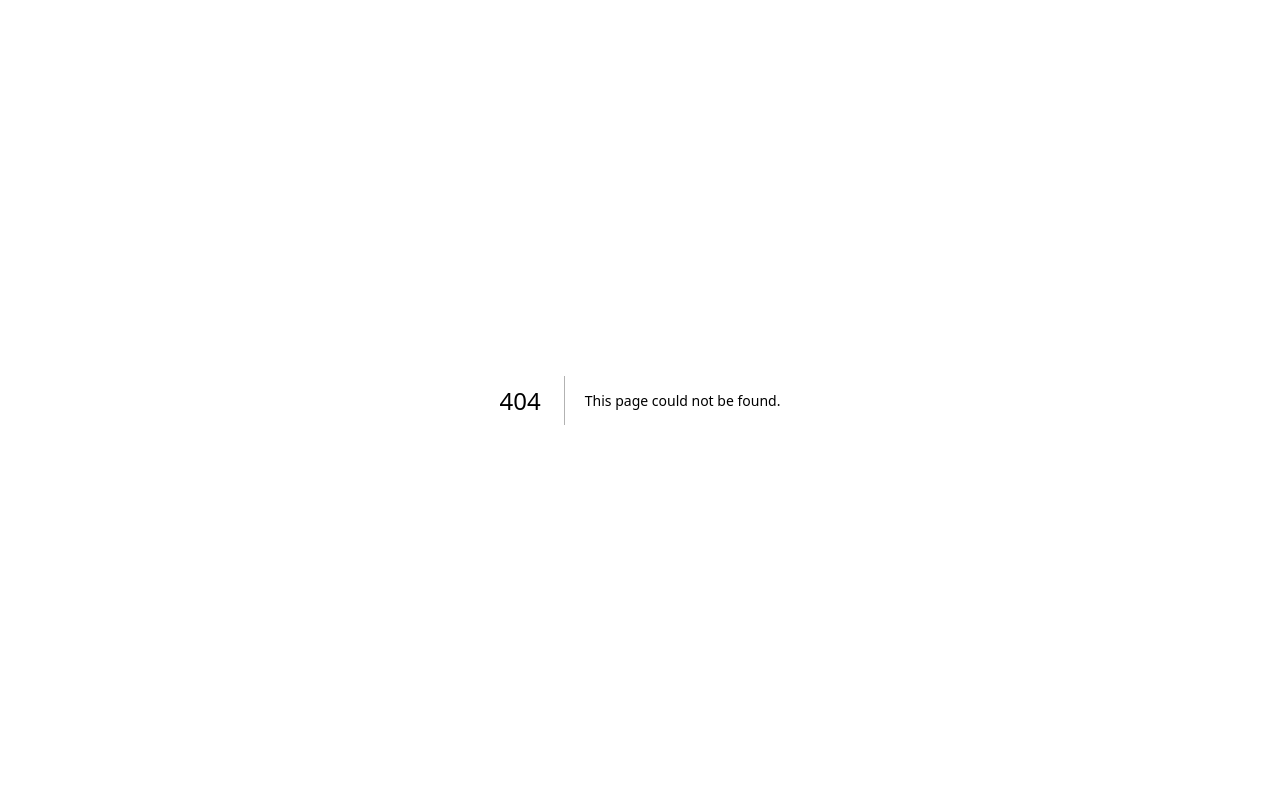
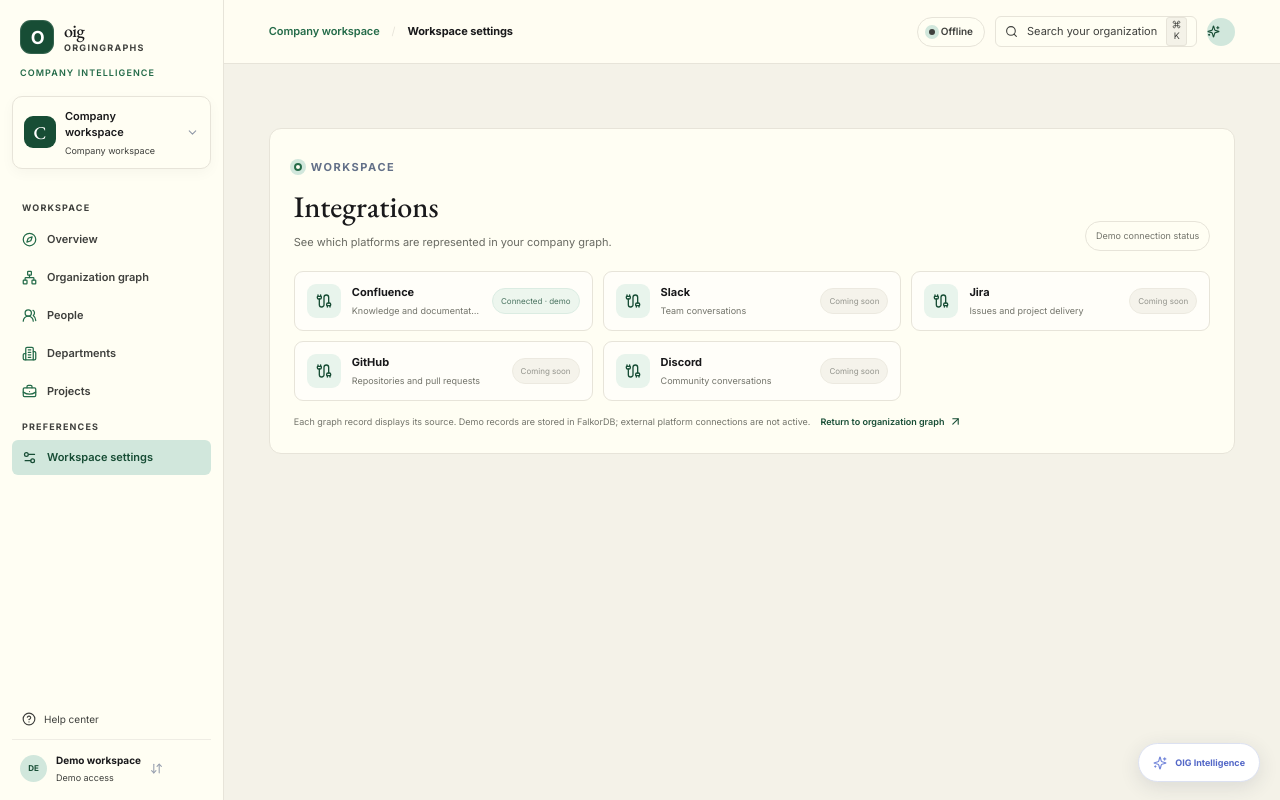
Before and after one commit to Garima040106/OrgInGraphs, a Next.js app in the folder frontend/: page /settings in a window 1280 px wide. Before the commit this address had no page. Built offline with nearby package versions, Linux system fonts and the light colour scheme; no server answers.

Commit message:
Update frontend UI

```diff
--- a/frontend/app/(workspace)/dashboard/page.tsx
+++ b/frontend/app/(workspace)/dashboard/page.tsx
@@ -72,32 +72,6 @@
           focusRequest={focus.request}
         />
       )}
-      <section className="workspace-settings" id="settings" aria-labelledby="workspace-settings-title">
-        <div className="workspace-settings-heading">
-          <div><span className="eyebrow"><span className="eyebrow-mark" /> Workspace</span><h2 id="workspace-settings-title">Integrations</h2><p>See which platforms are represented in your company graph.</p></div>
-          <span className="settings-demo-note">Demo connection status</span>
-        </div>
-        <div className="integration-settings-grid">
-          <IntegrationSetting name="Confluence" detail="Knowledge and documentation" status="Connected · demo" connected />
-          <IntegrationSetting name="Slack" detail="Team conversations" status="Coming soon" />
-          <IntegrationSetting name="Jira" detail="Issues and project delivery" status="Coming soon" />
-          <IntegrationSetting name="GitHub" detail="Repositories and pull requests" status="Coming soon" />
-          <IntegrationSetting name="Discord" detail="Community conversations" status="Coming soon" />
-        </div>
-        <p className="settings-source-note">Each graph record displays its source. Demo records are stored in FalkorDB; external platform connections are not active.</p>
-      </section>
     </>
   );
 }
-
-function IntegrationSetting({ name, detail, status, connected = false }: { name: string; detail: string; status: string; connected?: boolean }) {
-  return (
-    <article className="integration-setting">
-      <div className="integration-setting-mark" aria-hidden="true">{name.slice(0, 1)}</div>
-      <div className="integration-setting-copy"><b>{name}</b><span>{detail}</span></div>
-      <button className={`integration-setting-status ${connected ? "connected" : ""}`} type="button" disabled aria-label={`${name}: ${status}`}>
-        {status}
-      </button>
-    </article>
-  );
-}
--- /dev/null
+++ b/frontend/app/(workspace)/settings/page.tsx
@@ -0,0 +1,39 @@
+import { ArrowUpRight, Cable } from "lucide-react";
+
+const integrations = [
+  { name: "Confluence", detail: "Knowledge and documentation", status: "Connected · demo", connected: true },
+  { name: "Slack", detail: "Team conversations", status: "Coming soon" },
+  { name: "Jira", detail: "Issues and project delivery", status: "Coming soon" },
+  { name: "GitHub", detail: "Repositories and pull requests", status: "Coming soon" },
+  { name: "Discord", detail: "Community conversations", status: "Coming soon" },
+];
+
+export default function WorkspaceSettingsPage() {
+  return (
+    <section className="workspace-settings" aria-labelledby="workspace-settings-title">
+      <div className="workspace-settings-heading">
+        <div>
+          <span className="eyebrow"><span className="eyebrow-mark" /> Workspace</span>
+          <h1 id="workspace-settings-title">Integrations</h1>
+          <p>See which platforms are represented in your company graph.</p>
+        </div>
+        <span className="settings-demo-note">Demo connection status</span>
+      </div>
+      <div className="integration-settings-grid">
+        {integrations.map(({ name, detail, status, connected }) => (
+          <article className="integration-setting" key={name}>
+            <div className="integration-setting-mark" aria-hidden="true"><Cable size={16} /></div>
+            <div className="integration-setting-copy"><b>{name}</b><span>{detail}</span></div>
+            <button className={`integration-setting-status ${connected ? "connected" : ""}`} type="button" disabled aria-label={`${name}: ${status}`}>
+              {status}
+            </button>
+          </article>
+        ))}
+      </div>
+      <div className="settings-source-note">
+        <span>Each graph record displays its source. Demo records are stored in FalkorDB; external platform connections are not active.</span>
+        <a href="/dashboard">Return to organization graph <ArrowUpRight size={13} /></a>
+      </div>
+    </section>
+  );
+}
--- a/frontend/app/globals.css
+++ b/frontend/app/globals.css
@@ -2215,6 +2215,7 @@
   margin-bottom: 20px;
 }
 
+.workspace-settings-heading h1,
 .workspace-settings-heading h2 {
   margin: 7px 0 0;
   color: #19191B;
@@ -2316,6 +2317,19 @@
   color: #73746b;
   font-size: 9px;
   line-height: 1.6;
+}
+
+.settings-source-note a {
+  display: inline-flex;
+  align-items: center;
+  gap: 5px;
+  margin-left: 10px;
+  color: #174D35;
+  font-weight: 600;
+}
+
+.settings-source-note a:hover {
+  text-decoration: underline;
 }
 
 .entity-node {
--- a/frontend/components/layout/AppShell.tsx
+++ b/frontend/components/layout/AppShell.tsx
@@ -69,6 +69,7 @@
     pathname.startsWith("/people") ? "People" :
       pathname.startsWith("/departments") ? "Departments" :
         pathname.startsWith("/projects") ? "Projects" :
+          pathname === "/settings" ? "Workspace settings" :
           pathname === "/dashboard" ? "Organization graph" : "Workspace";
   const connection = health?.status === "ok";
 
@@ -91,7 +92,7 @@
           })}
         </nav>
         <div className="nav-section-label">PREFERENCES</div>
-        <nav className="side-nav"><Link href="/dashboard#settings"><Settings2 size={15} /><span>Workspace settings</span></Link></nav>
+        <nav className="side-nav"><Link href="/settings" className={pathname === "/settings" ? "active" : ""} aria-current={pathname === "/settings" ? "page" : undefined}><Settings2 size={15} /><span>Workspace settings</span></Link></nav>
         <div className="sidebar-bottom">
           <div className="sidebar-help"><CircleHelp size={14} /><span>Help center</span></div>
           <div className="sidebar-user"><span className="user-avatar">{workspace.slice(0, 2).toUpperCase()}</span><div><b title={workspace}>{workspace}</b><small>Demo access</small></div><ArrowDownUp size={13} color="#98a0af" /></div>
```
